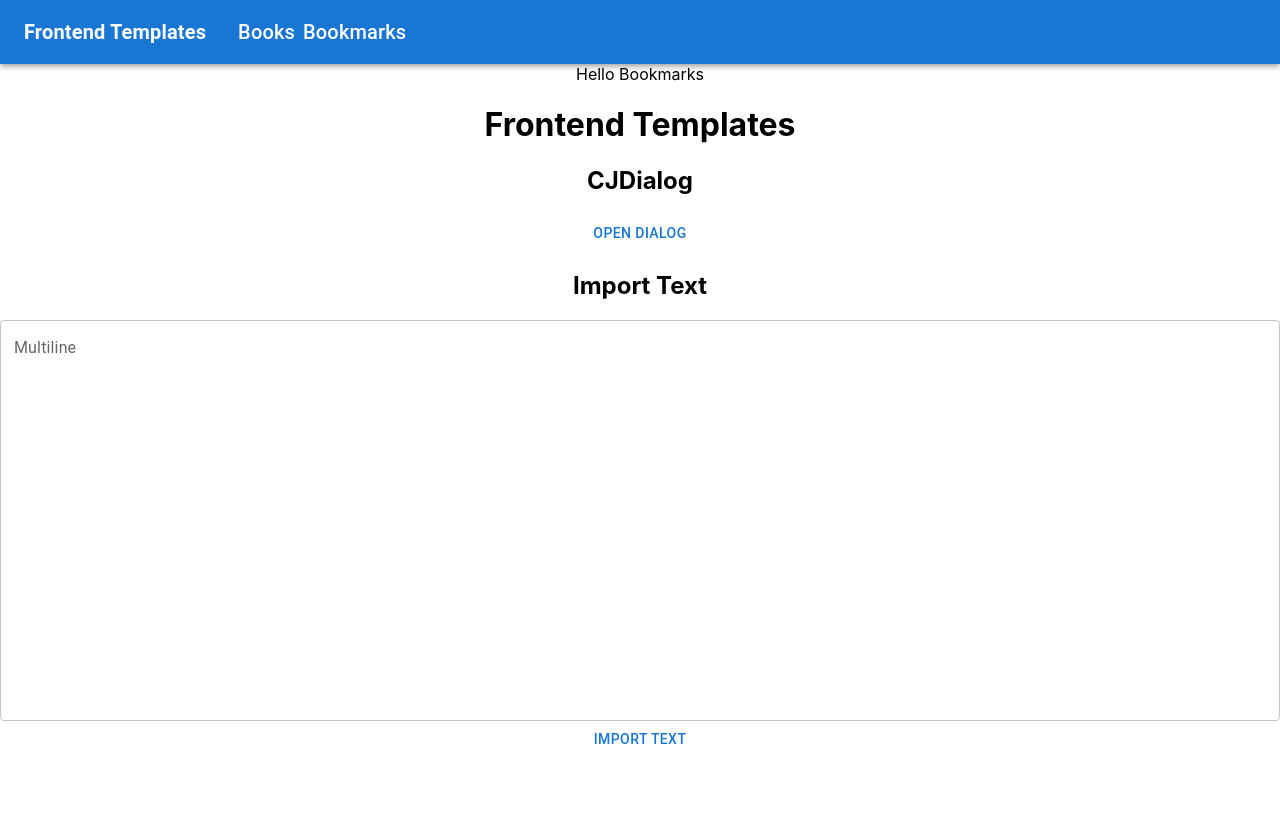
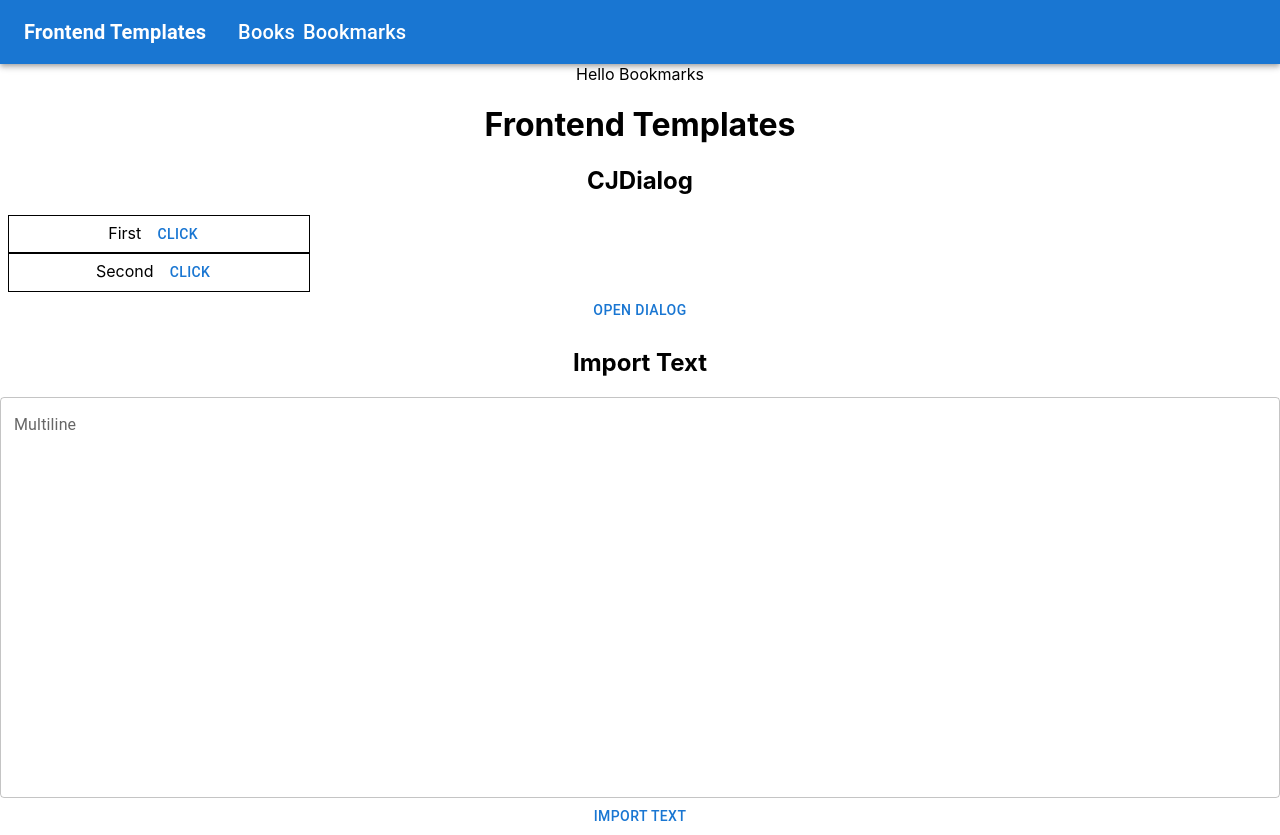
Before and after one commit to CamJohnson26/frontend-templates, a React (Create React App) app: page /bookmarks in a window 1280 px wide. Before the commit the page ends 800 px from the top, so only its background shows below. Built offline with nearby package versions, Linux system fonts and the light colour scheme.

Commit message:
Navigable List

```diff
--- a/src/App.tsx
+++ b/src/App.tsx
@@ -4,6 +4,7 @@ import './App.css';
 import {CJDialog} from "./screens/CJDialog";
 import {ImportText} from "./utilities/ImportText";
 import {RouteBar} from "./navigation/RouteBar";
+import {NavigableList} from "./navigation/NavigableList";
 
 function App() {
   return (
@@ -22,6 +23,17 @@ function App() {
           ]} />
           <h1>Frontend Templates</h1>
           <h2>CJDialog</h2>
+
+          <NavigableList items={[
+              {
+                  name: 'First',
+                  id: '1'
+              },
+              {
+                  name: 'Second',
+                  id: '2'
+              }
+          ]} onClick={(item) => alert(`${item} clicked`)} />
           <CJDialog title={'My Modal'} buttonTitle={'Open Dialog'}>
               Dialog Content
           </CJDialog>
--- /dev/null
+++ b/src/navigation/NavigableList.tsx
@@ -0,0 +1,18 @@
+import {Stack, Box, Button} from "@mui/material";
+
+interface ListItem {
+    name: string;
+    id: string;
+}
+
+export const NavigableList = ({items, onClick}:{items: ListItem[]; onClick: (item: ListItem) => void}) => {
+    return <Stack>
+        {
+            items.map(item=> {
+                return <Box key={item.id} width={300} border={'1px solid black'} marginRight={1} marginLeft={1}>
+                    {item.name} <Button onClick={() => onClick(item)}>Click</Button>
+                </Box>
+            })
+        }
+    </Stack>
+}
```
